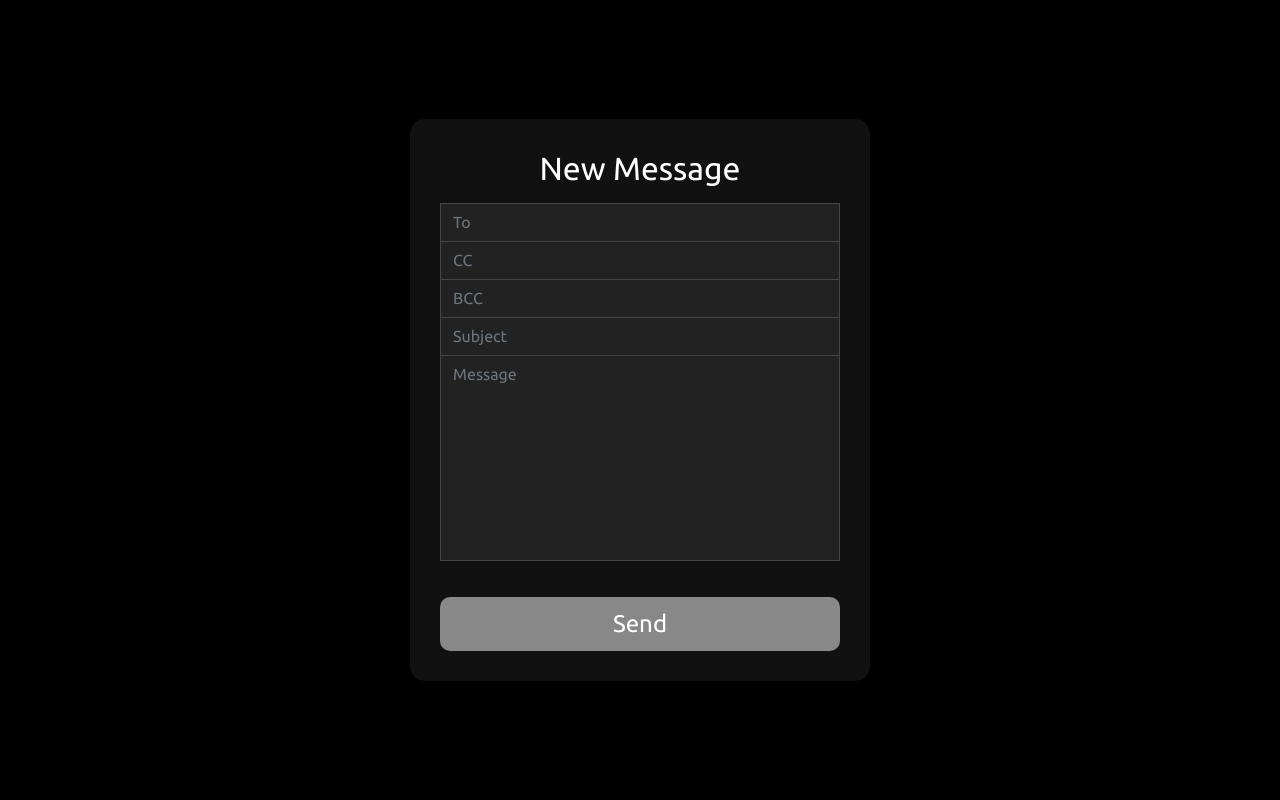
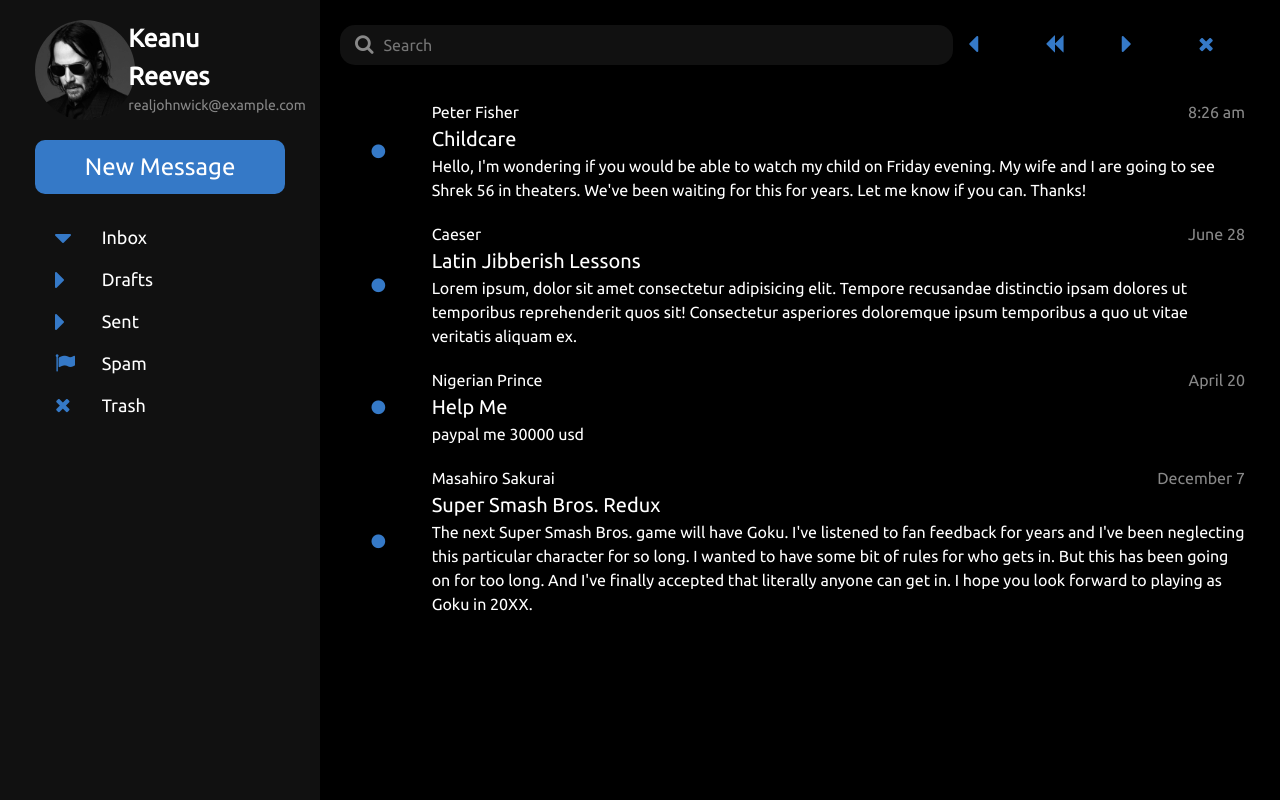
Before and after one commit to joelboersma/bvt-email, an Angular app: page / in a window 1280 px wide. Built offline with nearby package versions, Linux system fonts and the light colour scheme.

Commit message:
Fixed styles on new message button

```diff
--- a/src/app/app.component.html
+++ b/src/app/app.component.html
@@ -1,4 +1,4 @@
-<!-- <div class="container-fluid">
+<div class="container-fluid">
   <div class="row">
     <div id="sidebar" class="col-md-5 col-xl-3">
       <app-sidebar></app-sidebar>
@@ -7,10 +7,10 @@
       <app-main-window></app-main-window>
     </div>
   </div>
-</div> -->
+</div>
 
 <!-- <app-form-login></app-form-login> -->
 
 <!-- <app-form-signup></app-form-signup> -->
 
-<app-form-message></app-form-message>
+<!-- <app-form-message></app-form-message> -->
--- a/src/app/form-message/form-message.component.html
+++ b/src/app/form-message/form-message.component.html
@@ -10,9 +10,9 @@
           <input type="text" formControlName="bcc" class="form-control messageFormTextBox" placeholder="BCC">
           <input type="text" formControlName="subject" class="form-control messageFormTextBox" placeholder="Subject">
           <textarea rows="8" formControlName="message" class="form-control messageFormTextBox" placeholder="Message"></textarea>
-          <div *ngFor="let link of hyperlinks">
-            <input type="text" formControlName="hyperlinks[0]" class="form-control messageFormTextBox" placeholder="Subject">
-          </div>
+          <!-- <div *ngFor="let link of hyperlinks">
+            <input type="text" formControlName="hyperlinks[0]" class="form-control messageFormTextBox" placeholder="hyperlink">
+          </div> -->
         </div>
 
         <!-- <button type="button" (click)="addHyperlink()">
--- a/src/app/form-message/form-message.component.scss
+++ b/src/app/form-message/form-message.component.scss
@@ -11,16 +11,14 @@
 }
 
 .form-group {
-  border-top: 1px solid #444444;
+  border: 1px solid #444444;
   padding-bottom: 0;
 }
 
 .messageFormTextBox {
   background-color: $color-form-textbox;
   border: none;
-  border-bottom: 1px solid #444444;
-  border-left: 1px solid #444444;
-  border-right: 1px solid #444444;
+  border: 1px solid #444444;
   border-radius: 0;
   color: $color-text;
   margin-bottom: 0px;
@@ -30,3 +28,11 @@ textarea {
   resize: none;
   width: 100%;
 }
+
+input, textarea {
+  &.ng-invalid {
+    &.ng-touched {
+      border: 1px solid red;
+    }
+  }
+}
--- a/src/app/form-message/form-message.component.ts
+++ b/src/app/form-message/form-message.component.ts
@@ -22,8 +22,8 @@ export class FormMessageComponent implements OnInit {
       cc: [null, Validators.email],
       bcc: [null, Validators.email],
       subject: null,
-      message: null
-      // hyperlinks: []
+      message: [null, Validators.required]
+      // hyperlinks: new Array<string>("")
     });
   }
 
--- a/src/app/sidebar/sidebar.component.html
+++ b/src/app/sidebar/sidebar.component.html
@@ -22,7 +22,7 @@
     <!-- New Message -->
     <div class="row">
         <div class="col">
-            <button type="button" id="MainButton" appColorChange>New Message</button>
+            <button type="button" class="mainButton" appColorChange>New Message</button>
         </div>
     </div>
 
```
